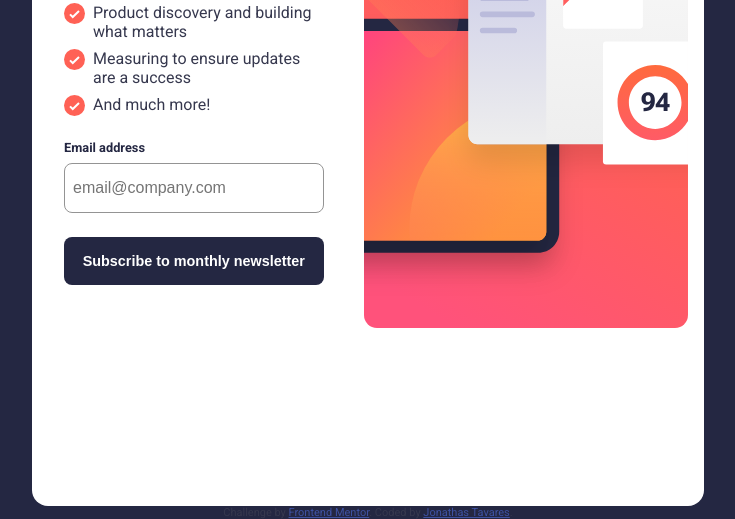
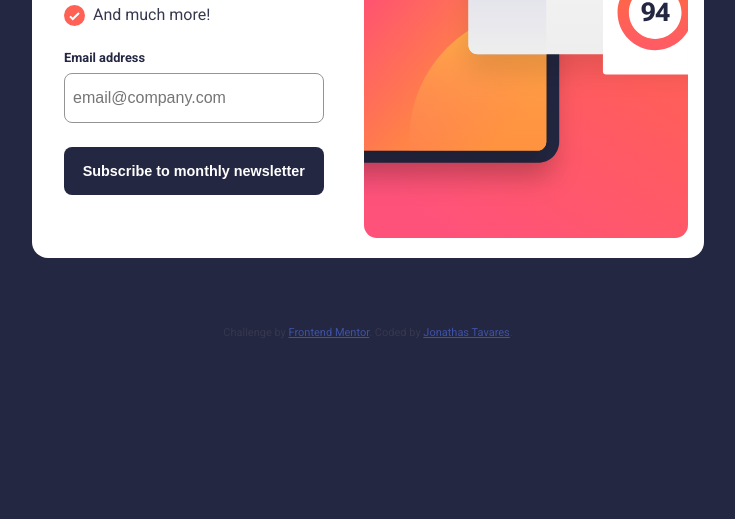
Before and after one commit to jonathasltavares/newsletterForm, a plain HTML site: page index.html in a window 1280 px wide. Shown: the part 326-845 px from the top of the page, without its empty margins (272-1007 px from the left). After the commit the page ends 800 px from the top, so only its background shows below. Drawn offline with Linux system fonts and the light colour scheme.

Commit message:
fixing style of mobile

```diff
--- a/style.css
+++ b/style.css
@@ -34,7 +34,7 @@ main{
     display: flex;
     flex-direction: column;
     align-items: center;
-    justify-content: center;
+    justify-content: flex-start;
 
     place-self: center;
 
@@ -166,6 +166,7 @@ button:hover{
     justify-content: center;
     gap: 1.5rem;
     padding: 1rem;
+    min-height: auto;
   }
 
   form{
```
